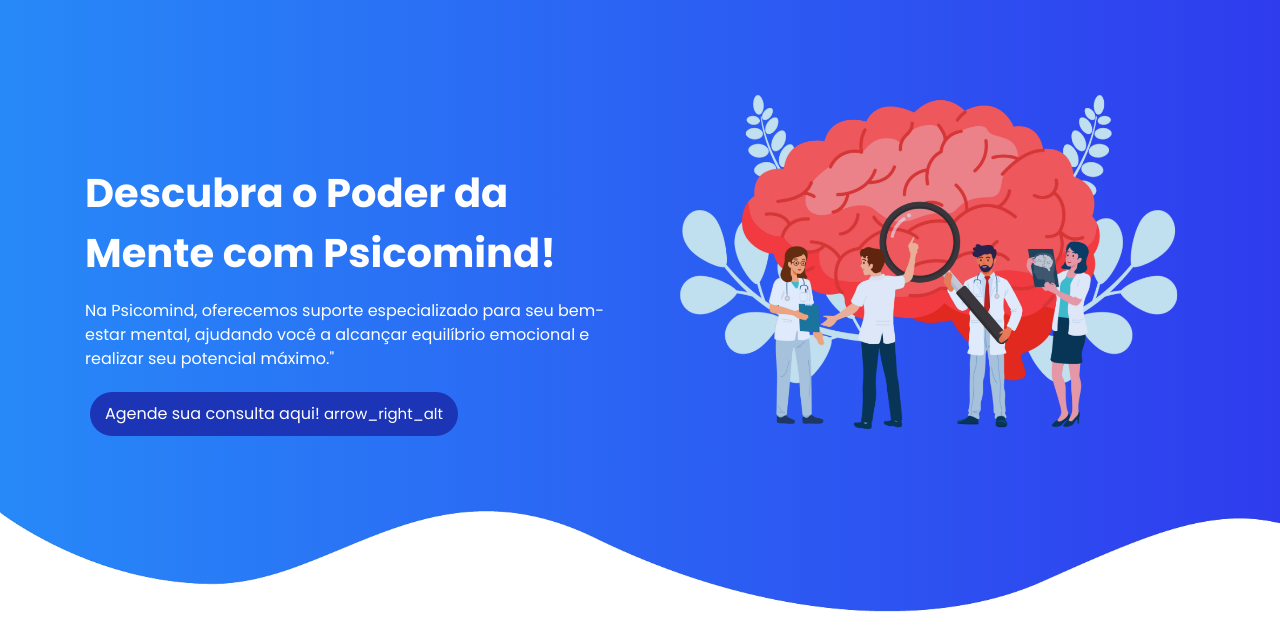
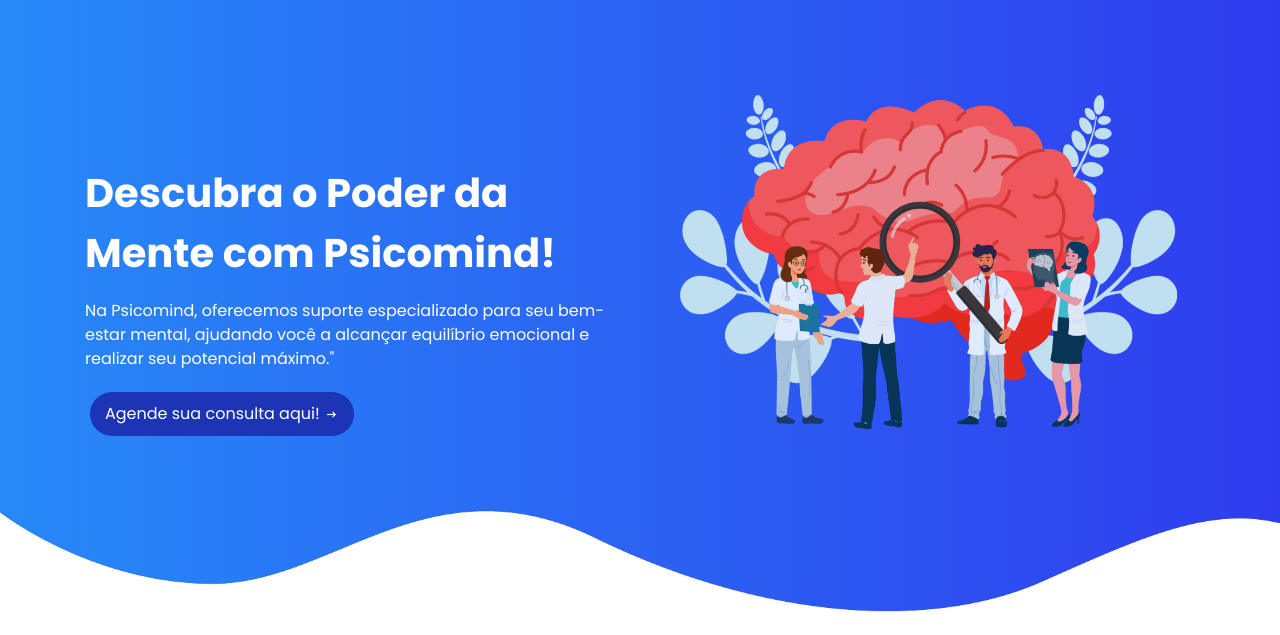
Before and after one commit to anbeatrsas/PSICOMIND-SITE, a PHP site: page / in a window 1280 px wide. Shown: the part 60-695 px from the top of the page. Run offline with PHP 8.4, Linux system fonts and the light colour scheme; some libraries are stand-ins or nearby versions.

Commit message:
ajustando

```diff
--- a/SITE/index.php
+++ b/SITE/index.php
@@ -14,6 +14,8 @@
     <script src="https://stackpath.bootstrapcdn.com/bootstrap/4.1.3/js/bootstrap.min.js"></script>
     <link rel="stylesheet" href="https://cdn.jsdelivr.net/npm/@fortawesome/fontawesome-free@6.4.2/css/fontawesome.min.css">
     <script src="https://kit.fontawesome.com/1a91a6d3b2.js" crossorigin="anonymous"></script>
+    <link rel="stylesheet" href="https://fonts.googleapis.com/css2?family=Material+Symbols+Outlined:opsz,wght,FILL,GRAD@20..48,100..700,0..1,-50..200" />
+
 
 </head>
 <body>
```
